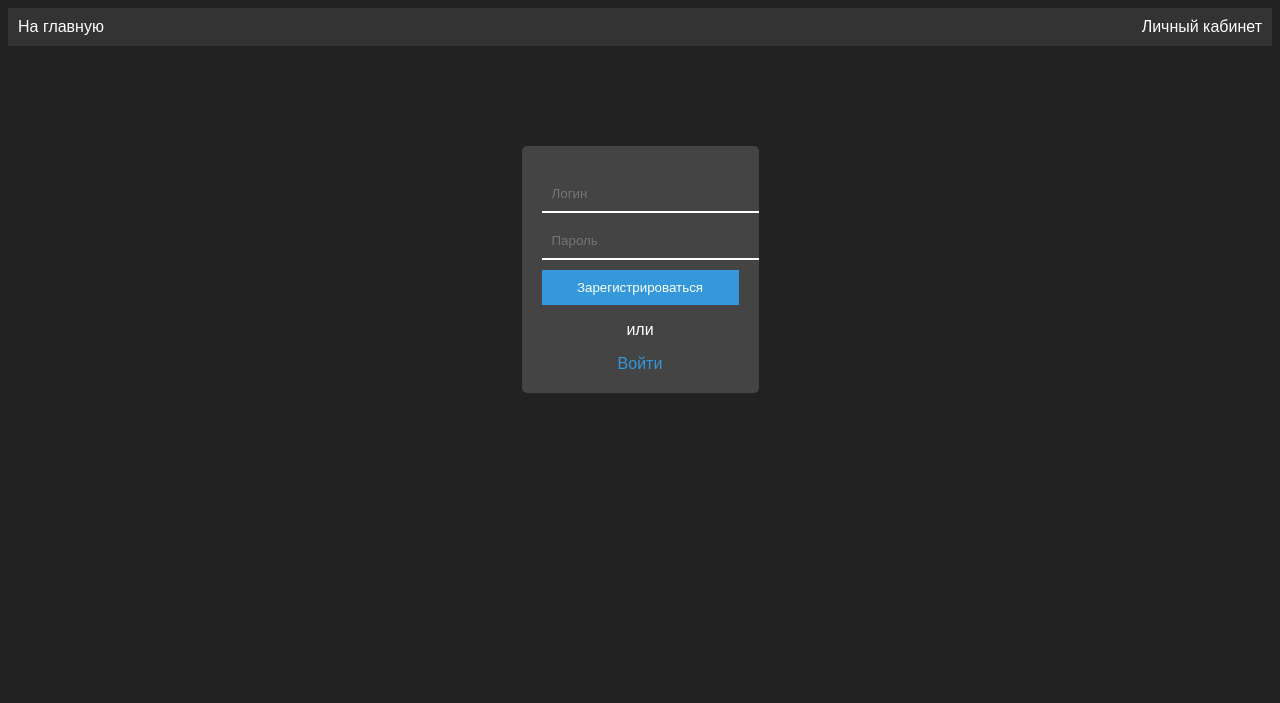
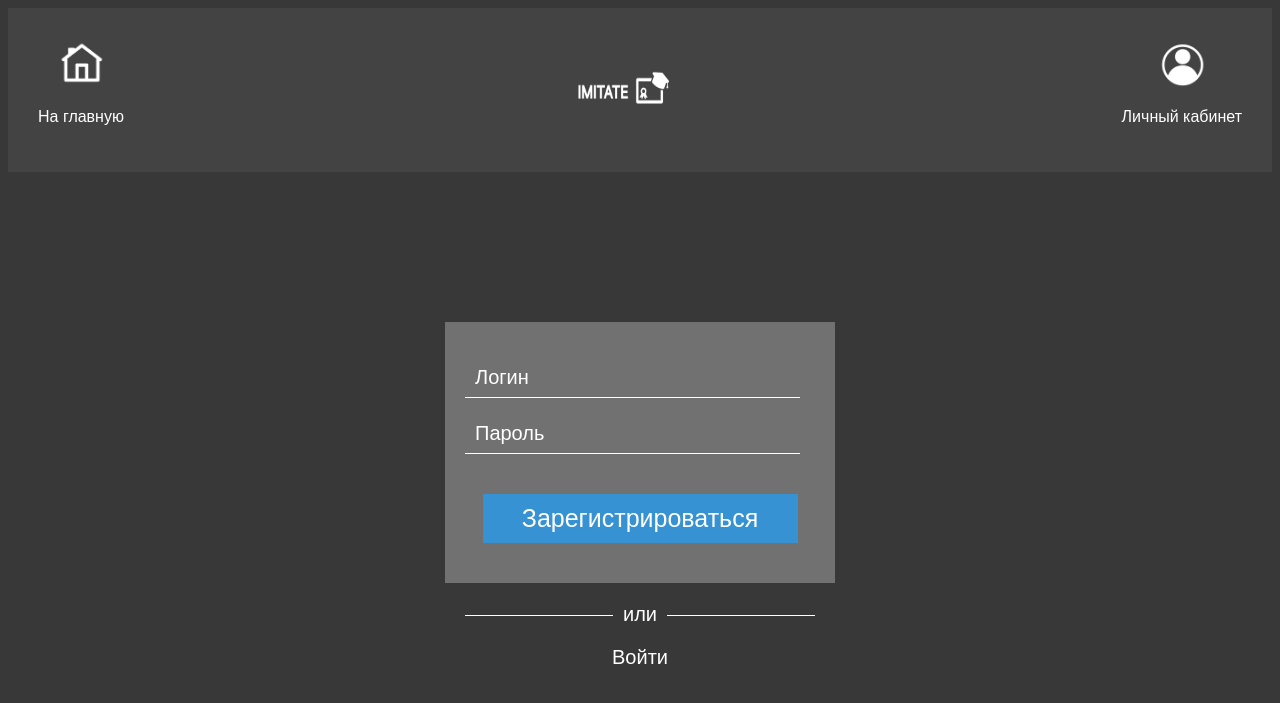
Before and after one commit to moevm/mse1h2025-imitate, a Django app: page /register in a window 1280 px wide. Shown: the top 703 px of the page. Run offline with Django 3.2, Linux system fonts and the light colour scheme; parts of the project's set-up code (start-up, migrations or seed data) failed here and were passed over.

Commit message:
registration page almost ready, moved images in nested folder

```diff
--- a/mse1h2025_imitate/mse1h2025_imitate/settings.py
+++ b/mse1h2025_imitate/mse1h2025_imitate/settings.py
@@ -17,6 +17,8 @@ from dotenv import dotenv_values
 # Build paths inside the project like this: BASE_DIR / 'subdir'.
 BASE_DIR = Path(__file__).resolve().parent.parent
 
+STATIC_URL = '/static/'
+STATICFILES_DIRS = [path_join(BASE_DIR, 'static')]
 
 DEBUG = True
 
--- a/mse1h2025_imitate/templates/users_manager/register.html
+++ b/mse1h2025_imitate/templates/users_manager/register.html
@@ -3,73 +3,127 @@
 <head>
     <meta charset="UTF-8">
     <meta name="viewport" content="width=device-width, initial-scale=1.0">
+    {% load static %}
     <title>Регистрация</title>
     <style>
         body {
-            background-color: #222;
+            background-color: #383838;
             color: white;
             font-family: Arial, sans-serif;
             text-align: center;
         }
         .container {
-            margin-top: 100px;
+            margin-top: 150px;
+            margin-bottom: 20px; /* Add this line to create space below the container */
         }
         .form-box {
-            background: #444;
+            background: #717171;
             padding: 20px;
-            border-radius: 5px;
             display: inline-block;
+            width: 350px;
         }
         input {
             display: block;
-            width: 100%;
-            margin: 10px 0;
+            width: 90%;
+            margin: 20px 0;
             padding: 10px;
             background: transparent;
             border: none;
-            border-bottom: 2px solid white;
+            border-bottom: 1px solid white;
             color: white;
             outline: none;
         }
+        input::placeholder {
+            color: white;
+            font-size: 20px;
+        }
         .btn {
-            background: #3498db;
+            background: #3692D2;
             color: white;
             border: none;
             padding: 10px;
+            margin: 20px 0;
             cursor: pointer;
-            width: 100%;
+            width: 90%;
+            font-size: 25px;
         }
         .top-menu {
             display: flex;
             justify-content: space-between;
-            padding: 10px;
-            background: #333;
+            padding: 30px;
+            background: #434343;
+            align-items: center; /* Center items vertically */
+            text-align: center; /* Center text within each item */
         }
         .btn:hover {
             background: #2980b9;
         }
         .link {
-            color: #3498db;
+            color: white;
             text-decoration: none;
+            font-size: 20px;
+            margin: 20px 0 40px;
+        }
+        .link span {
+            background: #383838;
+            padding: 0 10px;
+        }
+        .simple-text {
+            color: white;
+            font-size: 20px;
+        }
+        .link:hover {
+            color: #3692D2;
         }
         .top-menu a {
             color: white;
             text-decoration: none;
         }
+        .error {
+            font-size: 20px;
+        }
+        /* Horizontal line with centered text */
+        .horizontal-line {
+            position: relative;
+            margin: 20px 0;
+            text-align: center;
+            width: 100%;
+            margin: 20px auto; /* Center the line */
+            width: 350px; /* Match the width of the form box */
+        }
+        .horizontal-line::before {
+            content: '';
+            position: absolute;
+            top: 50%;
+            left: 0;
+            right: 0;
+            height: 1px; /* Thickness of the line */
+            background: white; /* Color of the line */
+            z-index: 1;
+        }
+        .horizontal-line span {
+            background: #383838; /* Background color of the text */
+            padding: 0 10px; /* Padding around the text */
+            position: relative;
+            z-index: 2; /* Ensure text is above the line */
+        }
 
-
-        <!-- 1200px -->
         @media (max-width: 1200px) {
-
-
-
+            /* Add any responsive styles here */
         }
     </style>
 </head>
 <body>
     <div class="top-menu">
-        <a href="/">На главную</a>
-        <a href="/profile">Личный кабинет</a>
+        <a href="/">
+            <img src="{% static 'images/homepage.png' %}" alt="Homepage" style="max-width: 100px; height: 50px;">
+            <p>На главную</p>
+        </a>
+        <img src="{% static 'images/logo.png' %}" alt="Logo" style="max-width: 100px; height: 50px; margin: 0 auto;">
+        <a href="/profile">
+            <img src="{% static 'images/account.png' %}" alt="Account" style="max-width: 100px; height: 50px;">
+            <p>Личный кабинет</p>
+        </a>
     </div>
     <div class="container">
         <div class="form-box">
@@ -78,9 +132,13 @@
                 <input type="password" name="password" placeholder="Пароль" required>
                 <button type="submit" class="btn">Зарегистрироваться</button>
             </form>
-            <p>или</p>
-            <a href="/login" class="link">Войти</a>
         </div>
+    </div>
+    <div class="horizontal-line">
+        <span class="simple-text">или</span>
+    </div>
+    <div>
+        <a href="/login" class="link"><span>Войти</span></a>
     </div>
     {% if error_message %}
         <div class="error">
```
Also changed, not shown: mse1h2025_imitate/static/images/account.png (renamed from mse1h2025_imitate/img/account.png), mse1h2025_imitate/static/images/homepage.png (renamed from mse1h2025_imitate/img/homepage.png), mse1h2025_imitate/static/images/logo.png (renamed from mse1h2025_imitate/img/logo.png).
